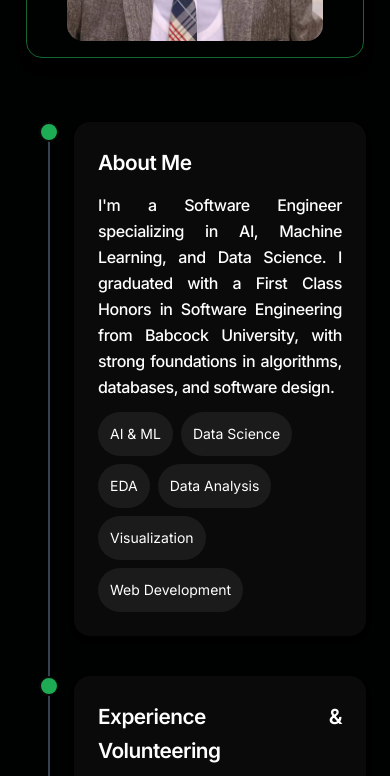
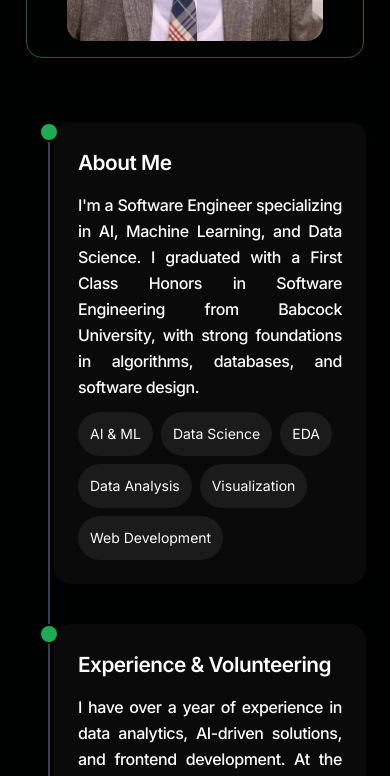
Before and after one commit to mideyolu/Portfolio, a React (Vite) app: page / in a window 390 px wide. Shown: the part 1240-2016 px from the top of the page. Built offline with nearby package versions, Linux system fonts and the light colour scheme; no server answers; the HTML template or start-up script is replaced by a standard one.

Commit message:
Fixed margin spacing

```diff
--- a/src/components/About/Timeline.tsx
+++ b/src/components/About/Timeline.tsx
@@ -9,7 +9,7 @@ const Timeline: FC = () => {
             {aboutItems.map((item, index) => (
                 <div
                     key={index}
-                    className="mb-10 ml-6 flex items-start gap-6 text-justify"
+                    className="mb-10 ml-1 md:ml-6 flex items-start gap-6 text-justify"
                 >
                     <div className="absolute -left-[11px] flex items-center justify-center w-5 h-5 bg-[var(--color-accent)] rounded-full border-2 border-[var(--shadow-color)]" />
 
```
